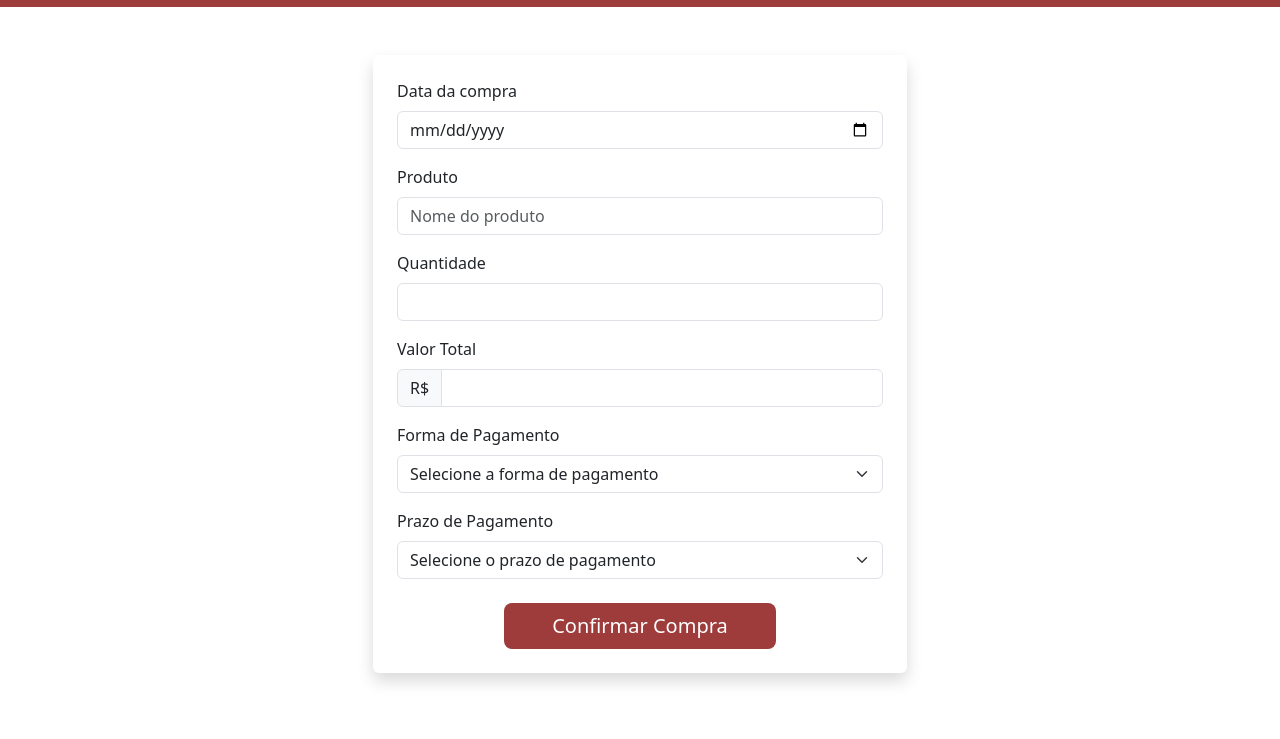
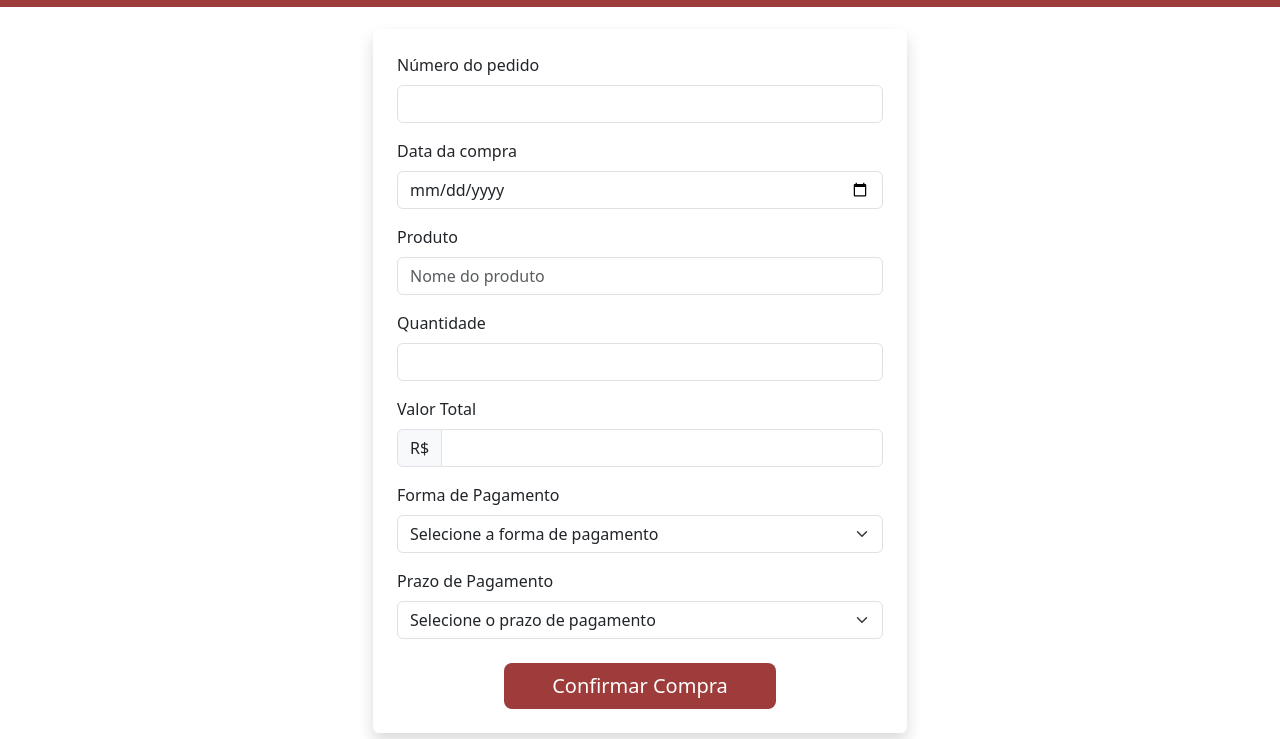
Before and after one commit to mtresende/vendex, a plain HTML site: page public/registroCompras/compras.html in a window 1280 px wide. Shown: the part 61-800 px from the top of the page. Drawn offline with nearby package versions, Linux system fonts and the light colour scheme.

Commit message:
adicionando num pedido e num venda nos formulários

```diff
--- a/public/registroCompras/compras.html
+++ b/public/registroCompras/compras.html
@@ -67,6 +67,11 @@
                     <div class="card-body p-4">
                         <form>
                             <div class="mb-3">
+                                <label for="numpedido" class="form-label">Número do pedido</label>
+                                <input type="number" class="form-control" id="numpedido" min="1" required>
+                            </div>
+
+                            <div class="mb-3">
                                 <label for="dataCompra" class="form-label">Data da compra</label>
                                 <input type="date" class="form-control" id="dataCompra" required>
                             </div>
```
Also changed, not shown: public/registroVendas/vendas.html (+5 -0 lines).
